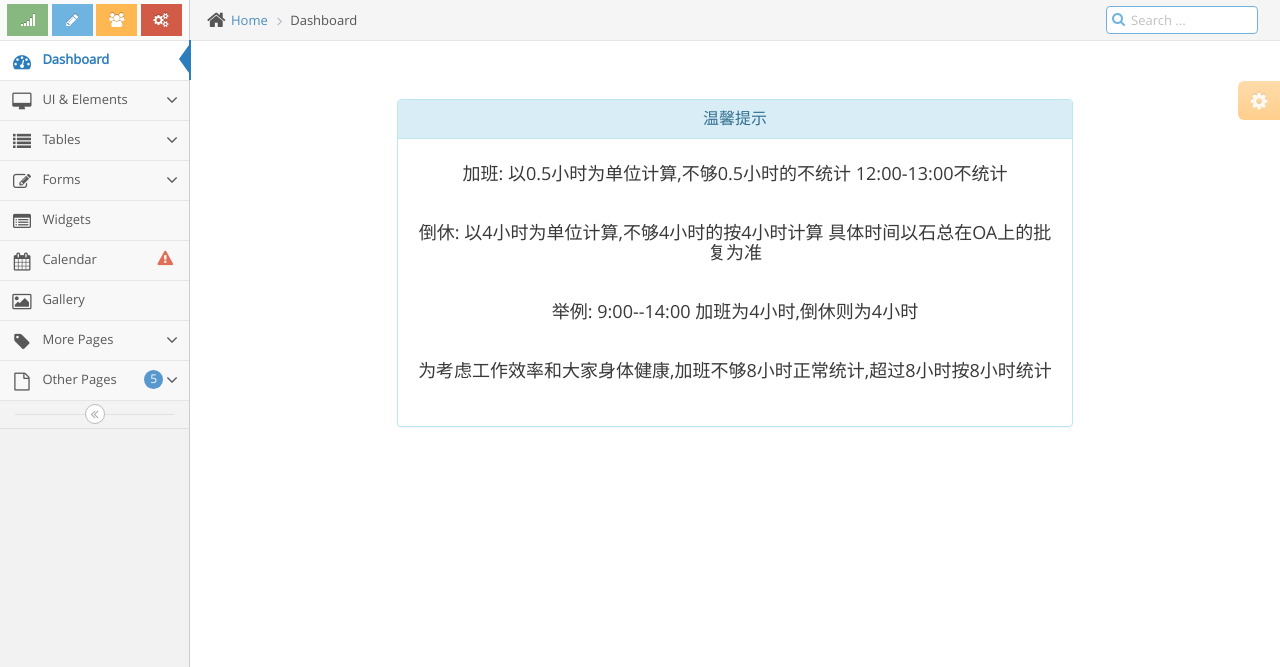
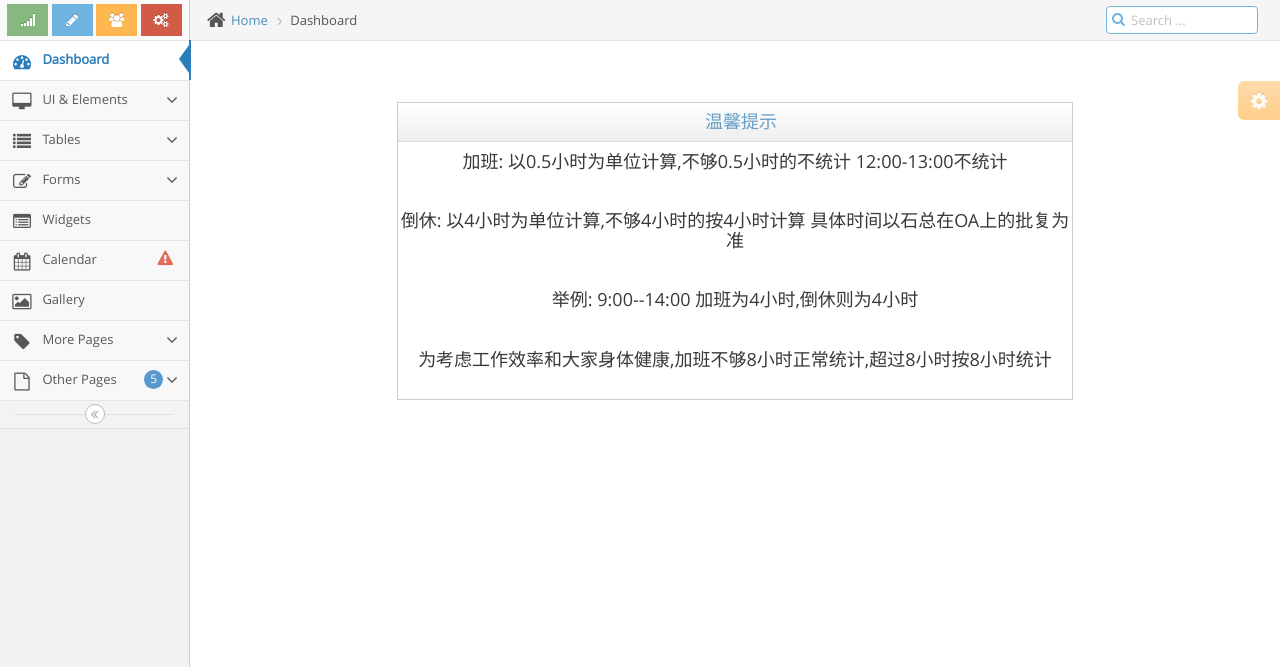
Before and after one commit to shmilyGit/myace, a Django app: page /index/ in a window 1280 px wide. Shown: the part 45-712 px from the top of the page. Run offline with Django 3.2, Linux system fonts and the light colour scheme; some libraries are stand-ins or nearby versions.

Commit message:
修改首页提示样式,从bootstrap修改为ace自带的样式

```diff
--- a/templates/index.html
+++ b/templates/index.html
@@ -3,11 +3,11 @@
 
 {% block content %}
 <div class="col-xs-offset-2 col-xs-8 col-sm-offset-2 col-sm-8" style="margin-top:50px;margin-bottom:100px">
-    <div class="panel panel-info">
-        <div class="panel-heading">
-            <h4 class="panel-title center">温馨提示</h4>
+    <div class="widget-box center">
+        <div class="widget-header">
+            <h4 class="widget-title">温馨提示</h4>
         </div>
-        <div class="panel-body center">
+        <div class="widget-body">
             <h4>加班: 以0.5小时为单位计算,不够0.5小时的不统计 12:00-13:00不统计</h4>
             <br/>
 
```
Also changed, not shown: db.sqlite3.
